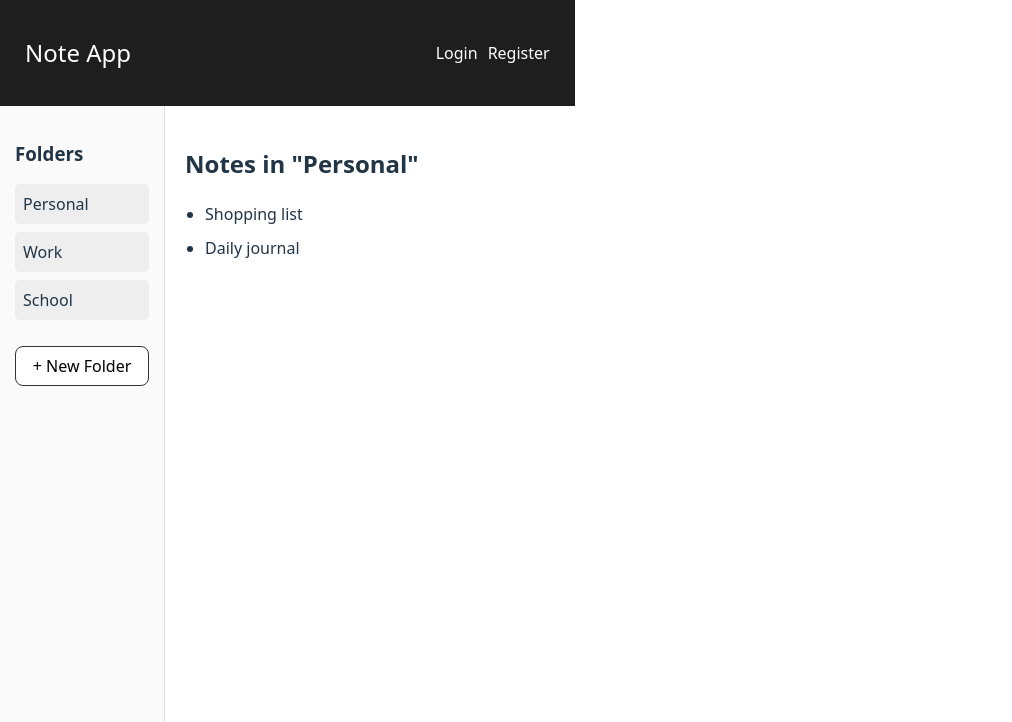
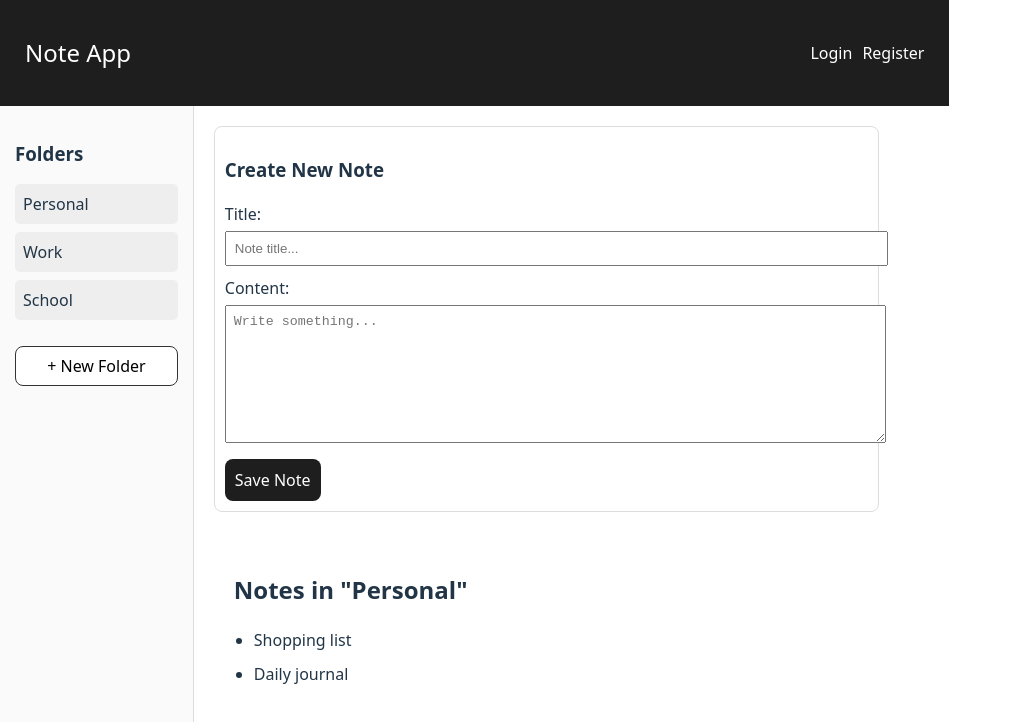
Before and after one commit to nguyenquocbao123-chu2/note-taking-app-fastapi, a React app in the folder frontend/: page / in a window 1280 px wide. Shown: the top 722 px of the page, without its empty margins (0-1012 px from the left). Built offline with nearby package versions, Linux system fonts and the light colour scheme; the HTML template or start-up script is replaced by a standard one.

Commit message:
Add Create Note UI and note state management

```diff
--- /dev/null
+++ b/frontend/src/components/NewNote.jsx
@@ -0,0 +1,62 @@
+import { useState } from "react";
+
+export default function NewNote({ onCreate }) {
+  const [title, setTitle] = useState("");
+  const [content, setContent] = useState("");
+
+  const handleSave = () => {
+    if (!title.trim()) return;
+    onCreate({ title, content });
+    setTitle("");
+    setContent("");
+  };
+
+  return (
+    <div style={{ marginBottom: "20px", padding: "10px", border: "1px solid #ddd", borderRadius: "8px" }}>
+      <h3>Create New Note</h3>
+
+      <div style={{ marginTop: "10px" }}>
+        <label>Title:</label>
+        <input
+          type="text"
+          placeholder="Note title..."
+          value={title}
+          onChange={(e) => setTitle(e.target.value)}
+          style={{
+            width: "100%",
+            padding: "8px",
+            marginTop: "5px",
+            marginBottom: "10px"
+          }}
+        />
+
+        <label>Content:</label>
+        <textarea
+          placeholder="Write something..."
+          value={content}
+          onChange={(e) => setContent(e.target.value)}
+          style={{
+            width: "100%",
+            height: "120px",
+            padding: "8px",
+            marginTop: "5px"
+          }}
+        />
+
+        <button
+          onClick={handleSave}
+          style={{
+            marginTop: "10px",
+            padding: "10px",
+            background: "#1e1e1e",
+            color: "white",
+            border: "none",
+            cursor: "pointer"
+          }}
+        >
+          Save Note
+        </button>
+      </div>
+    </div>
+  );
+}
--- a/frontend/src/pages/Home.jsx
+++ b/frontend/src/pages/Home.jsx
@@ -1,24 +1,36 @@
 import { useState } from "react";
 import FolderSidebar from "../components/FolderSidebar.jsx";
 import NoteList from "../components/NoteList.jsx";
+import NewNote from "../components/NewNote.jsx";
 
 export default function Home() {
   const [selectedFolder, setSelectedFolder] = useState("Personal");
 
-  const noteData = {
+  const [notes, setNotes] = useState({
     Personal: ["Shopping list", "Daily journal"],
     Work: ["Project plan", "Meeting notes"],
     School: ["Homework", "Study notes"],
+  });
+
+  const handleCreateNote = (newNote) => {
+    setNotes({
+      ...notes,
+      [selectedFolder]: [...notes[selectedFolder], `${newNote.title}: ${newNote.content}`]
+    });
   };
 
   return (
     <div style={{ display: "flex" }}>
       <FolderSidebar onSelectFolder={setSelectedFolder} />
 
-      <NoteList
-        folder={selectedFolder}
-        notes={noteData[selectedFolder] || []}
-      />
+      <div style={{ padding: "20px", width: "100%" }}>
+        <NewNote onCreate={handleCreateNote} />
+
+        <NoteList
+          folder={selectedFolder}
+          notes={notes[selectedFolder] || []}
+        />
+      </div>
     </div>
   );
 }
```
